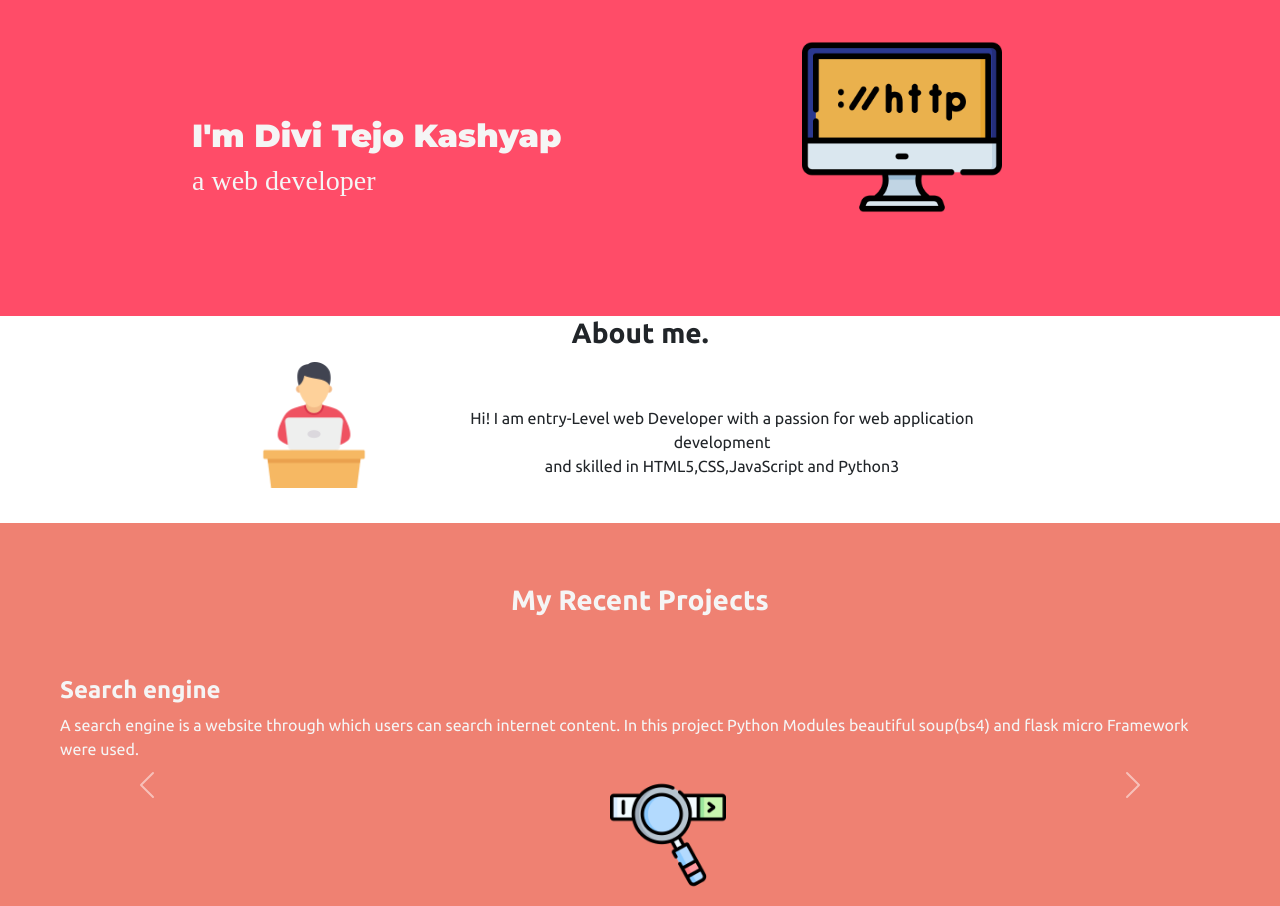
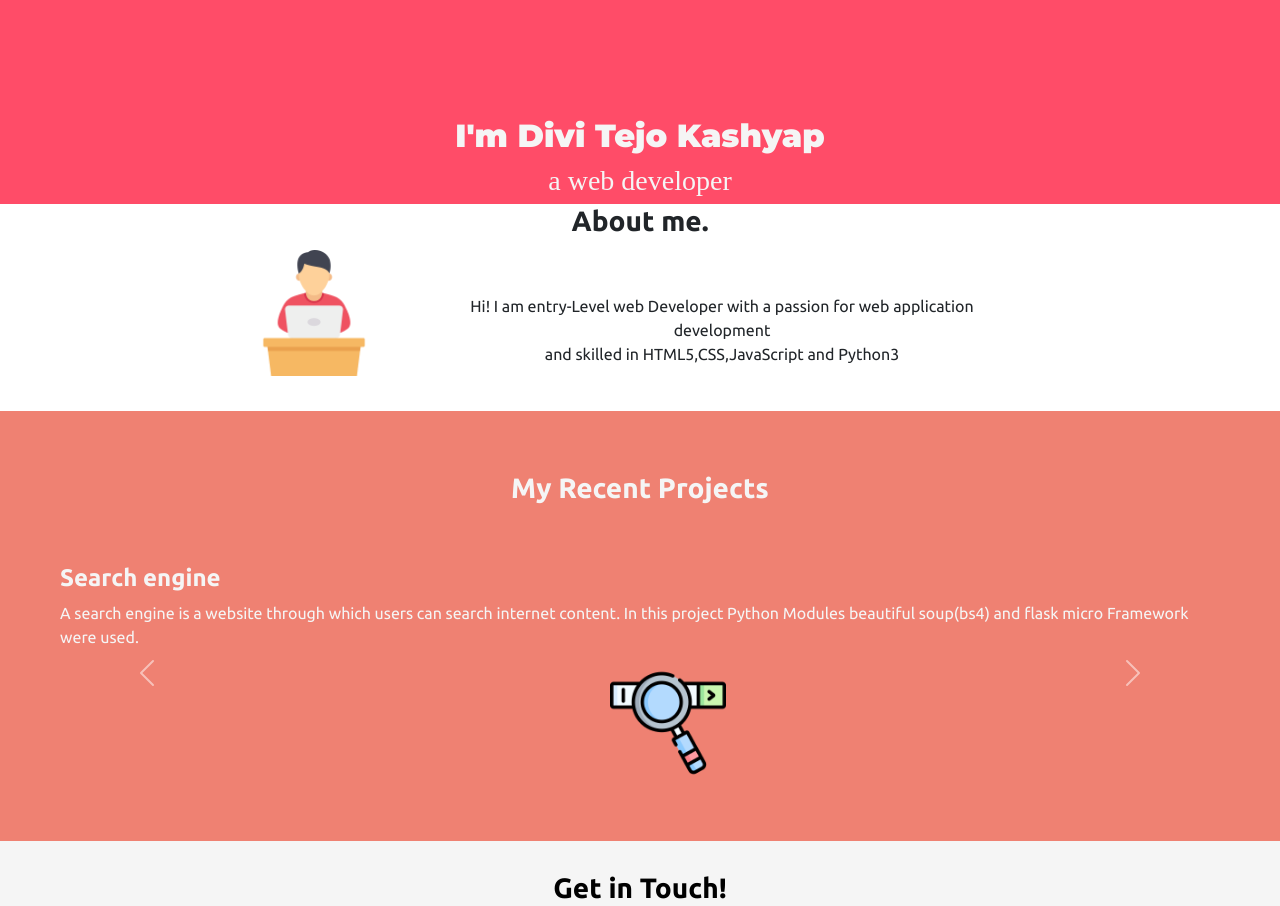
Before and after one commit to DiviTejoKashyap/DiviTejoKashyap.github.io, a plain HTML site: page index.html in a window 1280 px wide. Shown: the part 94-1000 px from the top of the page. Drawn offline with nearby package versions, Linux system fonts and the light colour scheme.

Commit message:
Update index.html

```diff
--- a/index.html
+++ b/index.html
@@ -51,13 +51,14 @@
       </nav>
       <!-- Title -->
       <div class="row" style="padding-top: 4.5rem;">
-        <div id="Intro" class="col-lg-6">
-          <h1>I'm Divi Tejo Kashyap</h1>
-          <h3>a web developer</h3>
-        </div>
-        <div class="col-lg-6">
-          <img src="images/laptop.png" alt="laptop" width="200px" class="laptop">
-        </div>
+        <center>
+            <div id="Intro">
+              <h1>I'm Divi Tejo Kashyap</h1>
+              <h3>a web developer</h3>
+            </div>
+        </center>
+
+
       </div>
 
 
```
